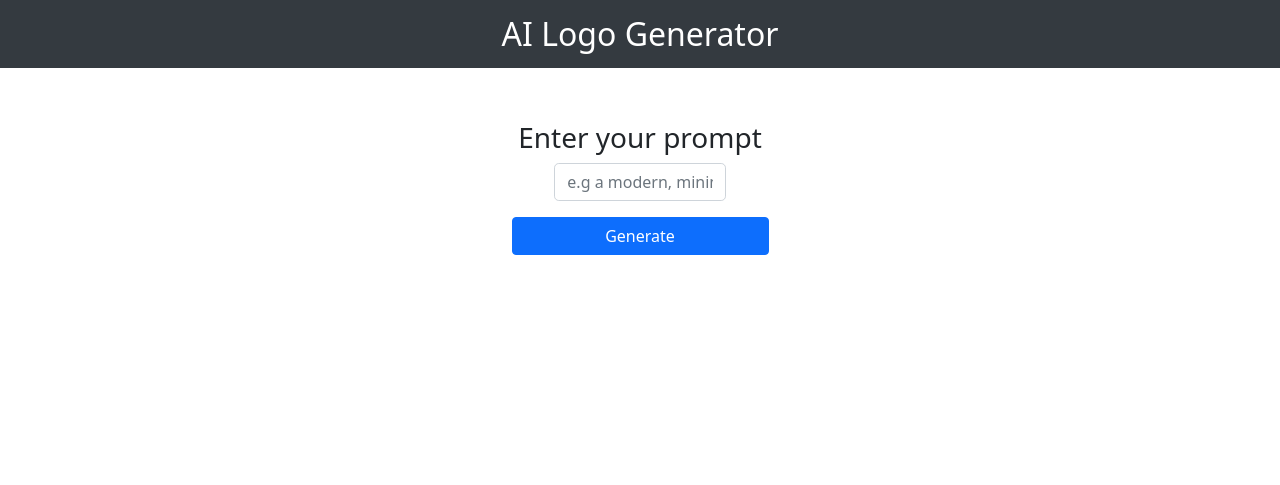
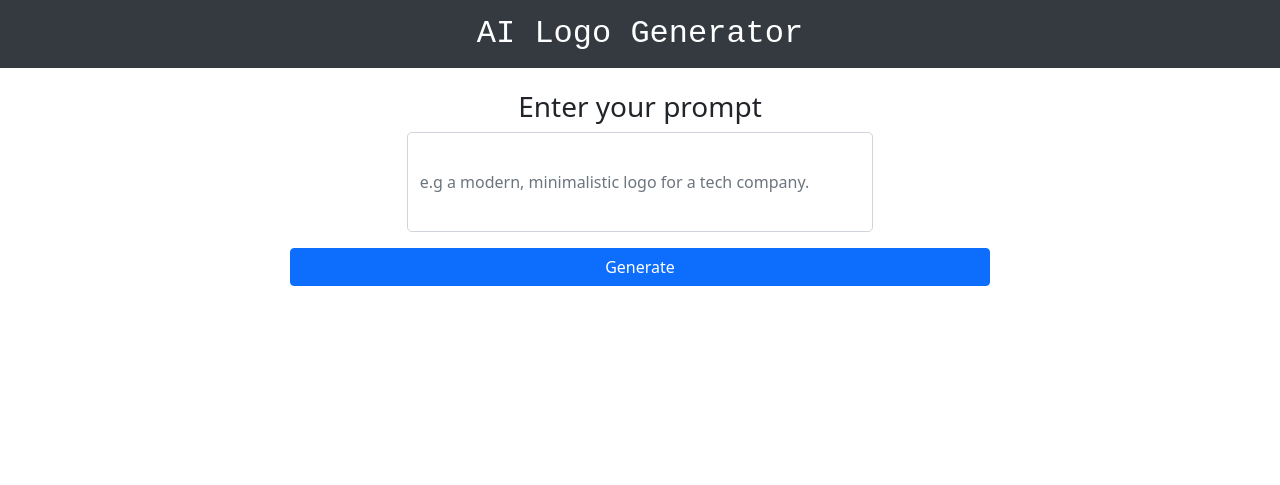
Before and after one commit to z1ppyyy/AI-Logo-Generator, a Flask app: page /logo in a window 1280 px wide. Shown: the top 485 px of the page. Run offline with Flask 3, Linux system fonts and the light colour scheme.

Commit message:
working on some styling

```diff
--- a/static/styles.css
+++ b/static/styles.css
@@ -1,7 +1,5 @@
-@import url('https://fonts.googleapis.com/css2?family=Libre+Baskerville:wght@400;700&display=swap');
-
 body {
-    font-family: 'Libre Baskerville', serif;
+    font-family:'Times New Roman', Times, serif;
     background-color: #f8f9fa;
     color: #333;
     margin: 0;
@@ -21,19 +19,13 @@ body {
     min-height: 80vh;        /* Ensures the container doesn't overflow */
 }
 
-input.form-control {
-    width: 100%;            /* Full width */
-    max-width: 700px;      /* Limit width */
-    margin: 0 auto;        /* Center it */
-    box-sizing: border-box; /* Ensure padding and border are included */
-}
+
 
 .btn-primary {
     background-color: #343a40;
     border-color: #343a40;
-    width: 100%;           /* Full width */
-    max-width: 700px;     /* Limit width */
-    box-sizing: border-box; /* Ensure padding and border are included */
+    width: 700px;     /* Limit width */
+    box-sizing: border-box;
 }
 
 .header {
@@ -51,6 +43,7 @@ input.form-control {
     text-decoration: none;
     color: rgb(255, 255, 255);
     font-size: xx-large;
+    font-family: 'Courier New', Courier, monospace;
 }
 
 footer {
@@ -79,7 +72,11 @@ footer {
 }
 
 img {
-    max-width: 100%;  /* Make sure the image is responsive */
-    height: auto;     /* Maintain aspect ratio */
-    max-height: 80vh; /* Prevent the image from pushing content out of view */
+    max-width: 100%;
+    height: auto;
+    max-height: 80vh;
 }
+
+.form-control {
+    height: 100px;
+}
--- a/templates/logo.html
+++ b/templates/logo.html
@@ -6,16 +6,17 @@
 <div class="container">
     <form action="/logo" method="post" id="logo-form" class="text-center">
         <h3><label for="input-box">Enter your prompt</label></h3>
-        <div class="col-md-8 mx-auto custom-div text-center">
-            <input type="text" class="form-control rounded-3 mb-3" id="input-box" name="logo" placeholder="e.g a modern, minimalistic logo for a tech company." style="width: 100%; max-width: 700px;">
+        <div class="col-md-8 mx-auto text-center">
+            <input type="text" class="form-control rounded-3 mb-3" id="input-box" name="logo" placeholder="e.g a modern, minimalistic logo for a tech company.">
         </div>
         <input type="submit" class="btn btn-primary mb-4" value="Generate">
     </form>
 
+
     <div id="prompt-and-image">
         {% if image %}
             <h3>{{ prompt }}</h3>
-            <img src="{{ image }}" alt="{{ prompt }}" class="mt-4" style="max-width: 100%; height: auto;">
+            <img src="{{ image }}" alt="{{ prompt }}" class="mt-4" style="max-width: 500px; height: auto;">
         {% else %}
             <p id="logo-message">Your logo coming soon...</p>
         {% endif %}
```
